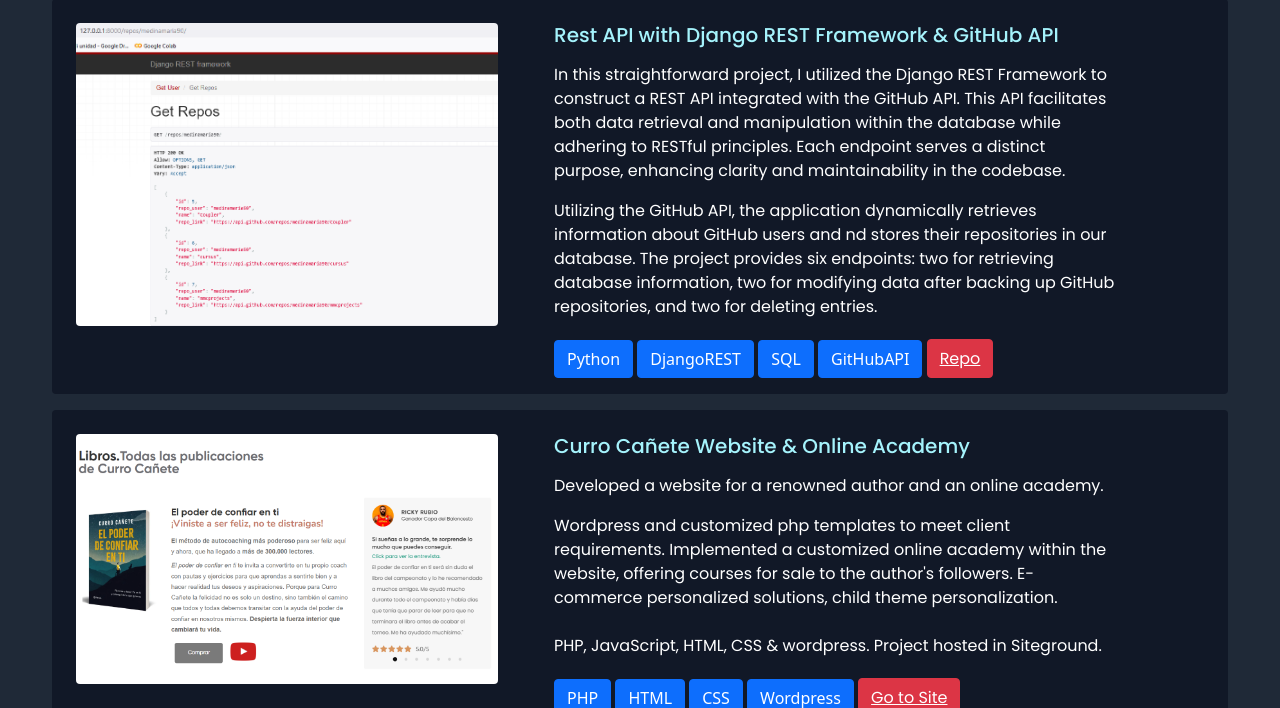
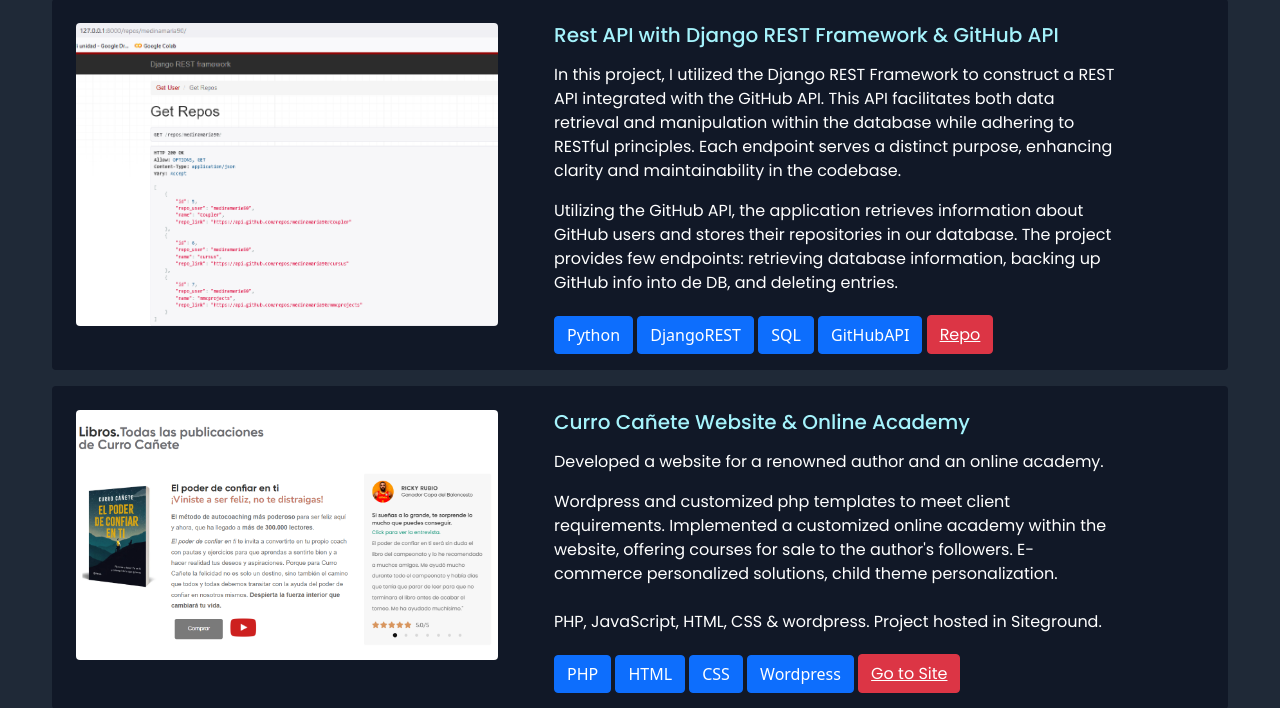
Before and after one commit to medinamaria90/My-Site, a Flask app: page /projects in a window 1280 px wide. Shown: the part 898-1606 px from the top of the page. Run offline with Flask 3, Linux system fonts and the light colour scheme; some libraries are stand-ins or nearby versions; grey boxes are pictures that could not be loaded.

Commit message:
less text

```diff
--- a/templates/projects.html
+++ b/templates/projects.html
@@ -91,12 +91,11 @@
     <div style="color:#a5f3fc" class="col-lg-6 col-12 mt-4">
       <h5> Rest API with Django REST Framework & GitHub API </h5>
       <p class="mt-3">
-        In this straightforward project, I utilized the Django REST Framework to construct a REST API integrated with the GitHub API.
+        In this project, I utilized the Django REST Framework to construct a REST API integrated with the GitHub API.
         This API facilitates both data retrieval and manipulation within the database while adhering to RESTful principles.
         Each endpoint serves a distinct purpose, enhancing clarity and maintainability in the codebase.
-      <p> Utilizing the GitHub API, the application dynamically retrieves information about GitHub users and nd stores their repositories in our database.
-        The project provides six endpoints: two for retrieving database information, two for modifying data after backing up GitHub repositories,
-        and two for deleting entries.
+      <p> Utilizing the GitHub API, the application retrieves information about GitHub users and stores their repositories in our database.
+        The project provides few endpoints: retrieving database information, backing up GitHub info into de DB, and deleting entries.
       </p>
       <div class=mb-3>
         <button type="button" class="mt-1 btn btn-primary">
```
